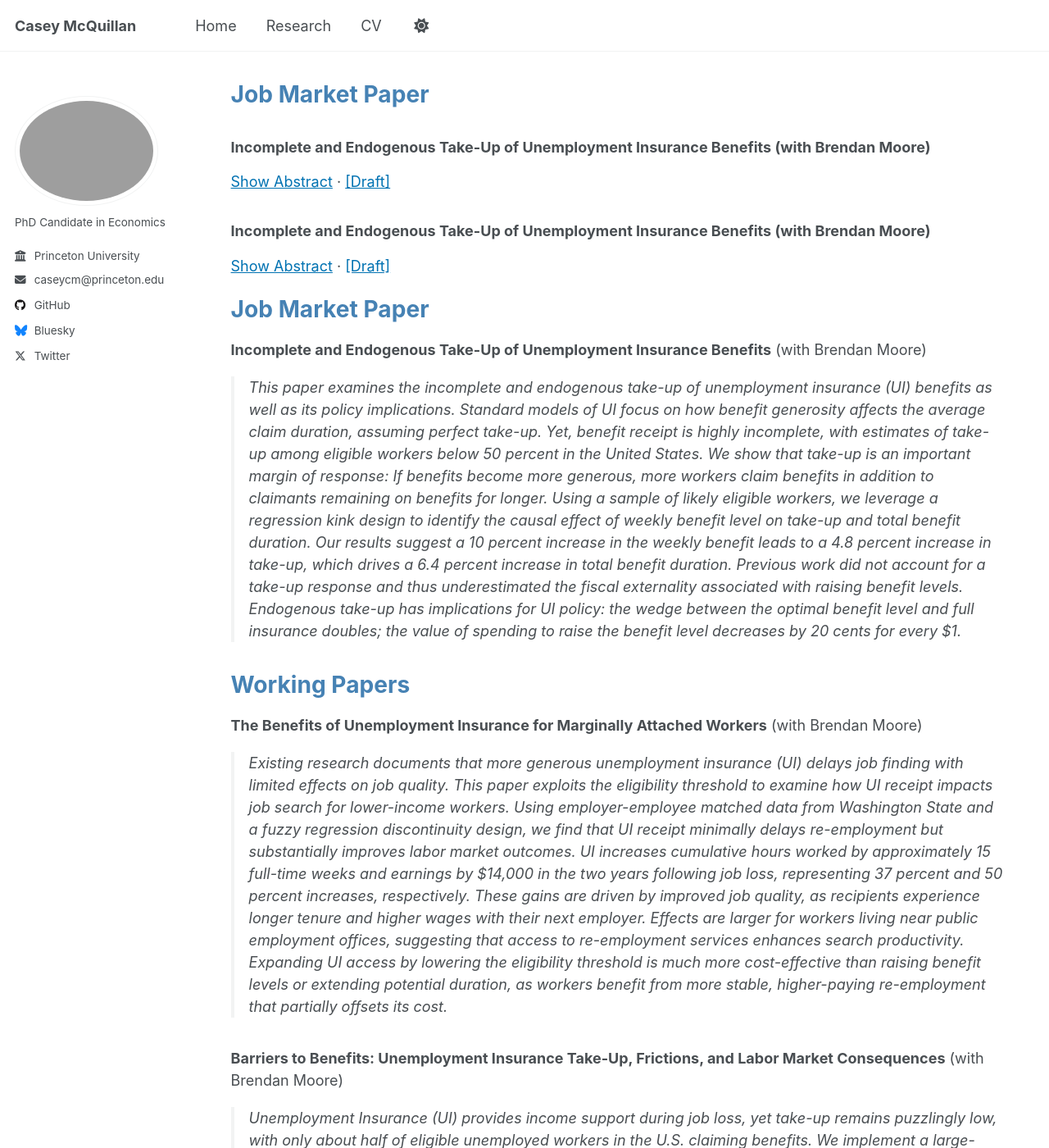
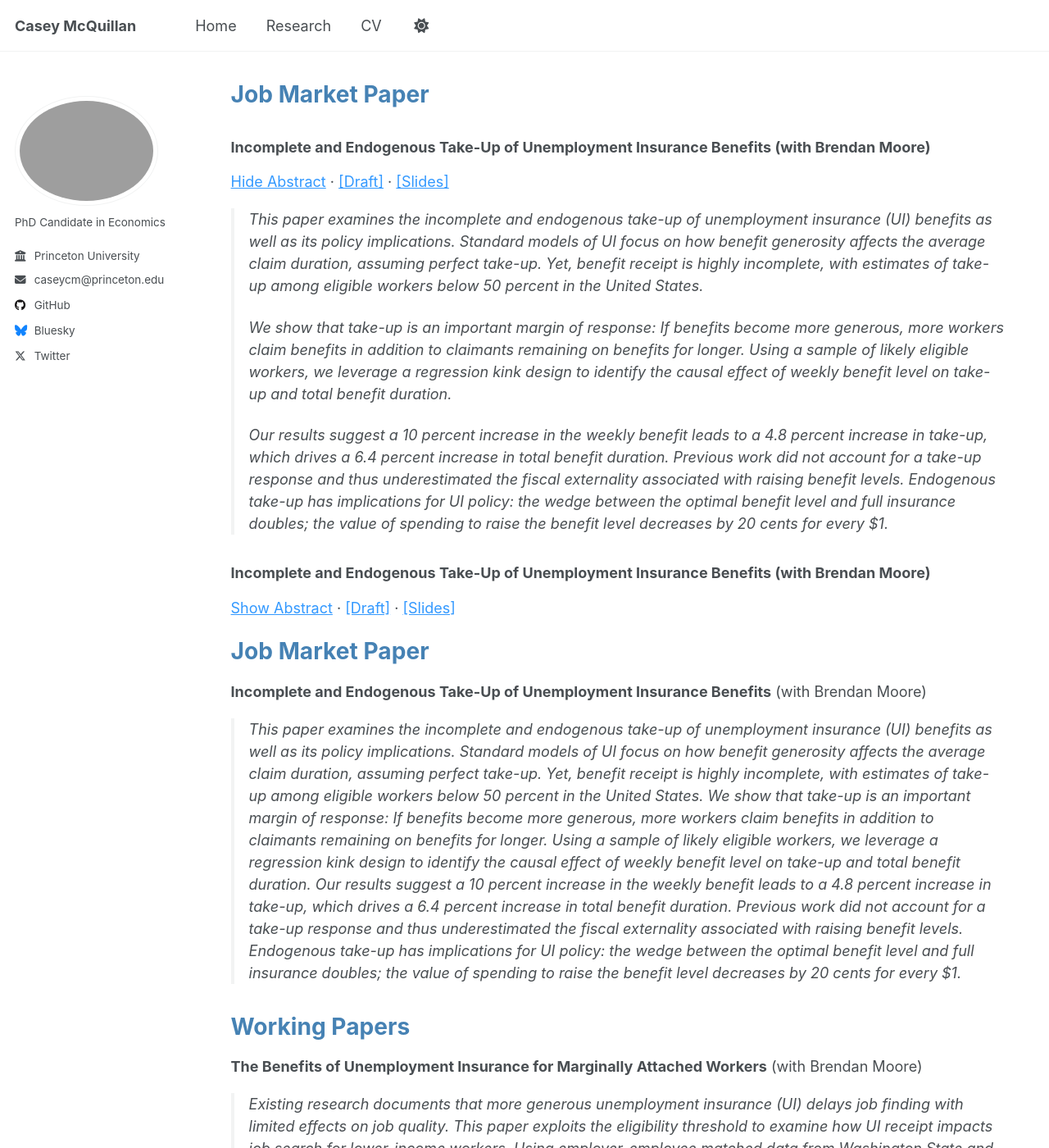
Before and after one commit to casey-mcquillan/casey-mcquillan.github.io, a Jekyll site: the page built from _pages/research.md, in a window 1280 px wide and 1400 px high. Shown: the whole window at 82% size. Built offline with Jekyll 4.4.1, drawn with Linux system fonts in a browser that asks for light colours; part of the change alters nothing that is shown.

Commit message:
Update research.md

```diff
--- a/_pages/research.md
+++ b/_pages/research.md
@@ -9,46 +9,57 @@ author_profile: true
 
 ### **Incomplete and Endogenous Take-Up of Unemployment Insurance Benefits** (with Brendan Moore)
 
-[Show Abstract](#){: onclick="toggleAbstract('abstract1')" .paper-link} ·
-[[Draft]](https://arxiv.org/pdf/2301.00001.pdf){: target="_blank" .paper-link}
+[Hide Abstract](#){: onclick="toggleAbstract('abstract1')" .paper-link} ·
+[[Draft]](https://arxiv.org/pdf/2301.00001.pdf){: target="_blank" .paper-link} ·
+[[Slides]](https://example.com/slides.pdf){: target="_blank" .paper-link}
 
-<div id="abstract1" class="abstract hidden">
-> This paper examines the incomplete and endogenous take-up of unemployment insurance (UI) benefits as well as its policy implications. Standard models of UI focus on how benefit generosity affects the average claim duration, assuming perfect take-up. Yet, benefit receipt is highly incomplete, with estimates of take-up among eligible workers below 50 percent in the United States. We show that take-up is an important margin of response: If benefits become more generous, more workers claim benefits in addition to claimants remaining on benefits for longer. Using a sample of likely eligible workers, we leverage a regression kink design to identify the causal effect of weekly benefit level on take-up and total benefit duration. Our results suggest a 10 percent increase in the weekly benefit leads to a 4.8 percent increase in take-up, which drives a 6.4 percent increase in total benefit duration. Previous work did not account for a take-up response and thus underestimated the fiscal externality associated with raising benefit levels. Endogenous take-up has implications for UI policy: the wedge between the optimal benefit level and full insurance doubles; the value of spending to raise the benefit level decreases by 20 cents for every $1.
-</div>
+> This paper examines the incomplete and endogenous take-up of unemployment insurance (UI) benefits as well as its policy implications. Standard models of UI focus on how benefit generosity affects the average claim duration, assuming perfect take-up. Yet, benefit receipt is highly incomplete, with estimates of take-up among eligible workers below 50 percent in the United States.
+>
+> We show that take-up is an important margin of response: If benefits become more generous, more workers claim benefits in addition to claimants remaining on benefits for longer. Using a sample of likely eligible workers, we leverage a regression kink design to identify the causal effect of weekly benefit level on take-up and total benefit duration.
+>
+> Our results suggest a 10 percent increase in the weekly benefit leads to a 4.8 percent increase in take-up, which drives a 6.4 percent increase in total benefit duration. Previous work did not account for a take-up response and thus underestimated the fiscal externality associated with raising benefit levels. Endogenous take-up has implications for UI policy: the wedge between the optimal benefit level and full insurance doubles; the value of spending to raise the benefit level decreases by 20 cents for every $1.
 
 ### **Incomplete and Endogenous Take-Up of Unemployment Insurance Benefits** (with Brendan Moore)
 
 [Show Abstract](#){: onclick="toggleAbstract('abstract2')" .paper-link} ·
-[[Draft]](https://arxiv.org/pdf/2301.00001.pdf){: target="_blank" .paper-link}
+[[Draft]](https://arxiv.org/pdf/2301.00001.pdf){: target="_blank" .paper-link} ·
+[[Slides]](https://example.com/slides.pdf){: target="_blank" .paper-link}
 
 <div id="abstract2" class="abstract hidden">
-This paper examines the incomplete and endogenous take-up of unemployment insurance (UI) benefits as well as its policy implications. Standard models of UI focus on how benefit generosity affects the average claim duration, assuming perfect take-up. Yet, benefit receipt is highly incomplete, with estimates of take-up among eligible workers below 50 percent in the United States.
-
-We show that take-up is an important margin of response: If benefits become more generous, more workers claim benefits in addition to claimants remaining on benefits for longer. Using a sample of likely eligible workers, we leverage a regression kink design to identify the causal effect of weekly benefit level on take-up and total benefit duration.
-
-Our results suggest a 10 percent increase in the weekly benefit leads to a 4.8 percent increase in take-up, which drives a 6.4 percent increase in total benefit duration. Previous work did not account for a take-up response and thus underestimated the fiscal externality associated with raising benefit levels. Endogenous take-up has implications for UI policy: the wedge between the optimal benefit level and full insurance doubles; the value of spending to raise the benefit level decreases by 20 cents for every $1.
+> This paper examines the incomplete and endogenous take-up of unemployment insurance (UI) benefits as well as its policy implications. Standard models of UI focus on how benefit generosity affects the average claim duration, assuming perfect take-up. Yet, benefit receipt is highly incomplete, with estimates of take-up among eligible workers below 50 percent in the United States.
+>
+> We show that take-up is an important margin of response: If benefits become more generous, more workers claim benefits in addition to claimants remaining on benefits for longer. Using a sample of likely eligible workers, we leverage a regression kink design to identify the causal effect of weekly benefit level on take-up and total benefit duration.
+>
+> Our results suggest a 10 percent increase in the weekly benefit leads to a 4.8 percent increase in take-up, which drives a 6.4 percent increase in total benefit duration. Previous work did not account for a take-up response and thus underestimated the fiscal externality associated with raising benefit levels. Endogenous take-up has implications for UI policy: the wedge between the optimal benefit level and full insurance doubles; the value of spending to raise the benefit level decreases by 20 cents for every $1.
 </div>
 
 <style>
 .hidden { display: none; }
 
 .paper-link {
-  color: #0072b2;
+  color: #3399ff; /* Brighter shade */
   text-decoration: none;
   font-weight: normal;
 }
 
 .paper-link:hover {
-  text-decoration: underline;
+  color: #0057b3; /* Darker shade when hovered */
 }
 </style>
 
 <script>
 function toggleAbstract(id) {
   var abstract = document.getElementById(id);
-  abstract.classList.toggle("hidden");
+  if (abstract.style.display === "none") {
+    abstract.style.display = "block";
+  } else {
+    abstract.style.display = "none";
+  }
 }
 </script>
+
+
+
 
 # <span style="color: #4682B4;">Job Market Paper</span>
 
```
